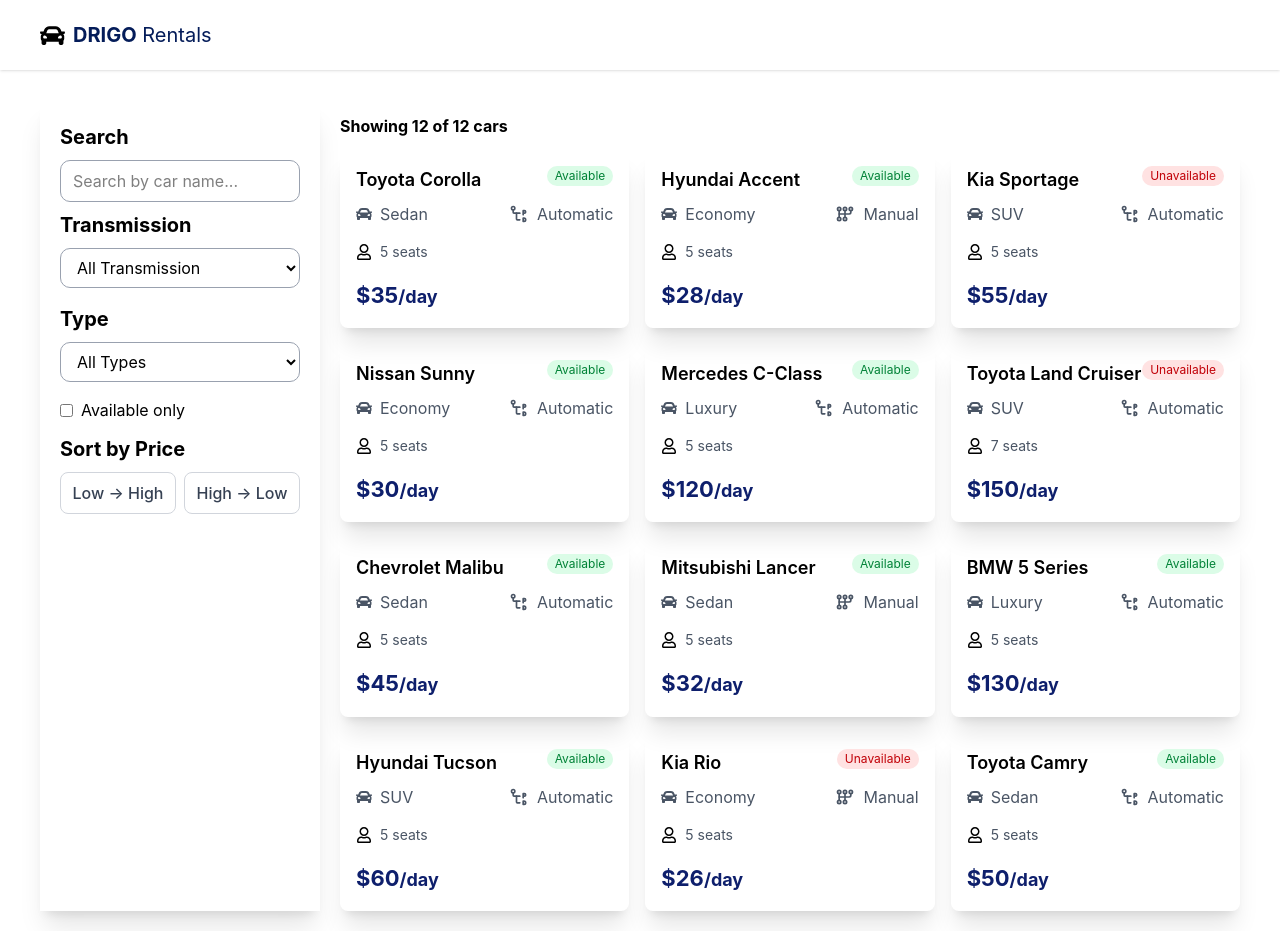
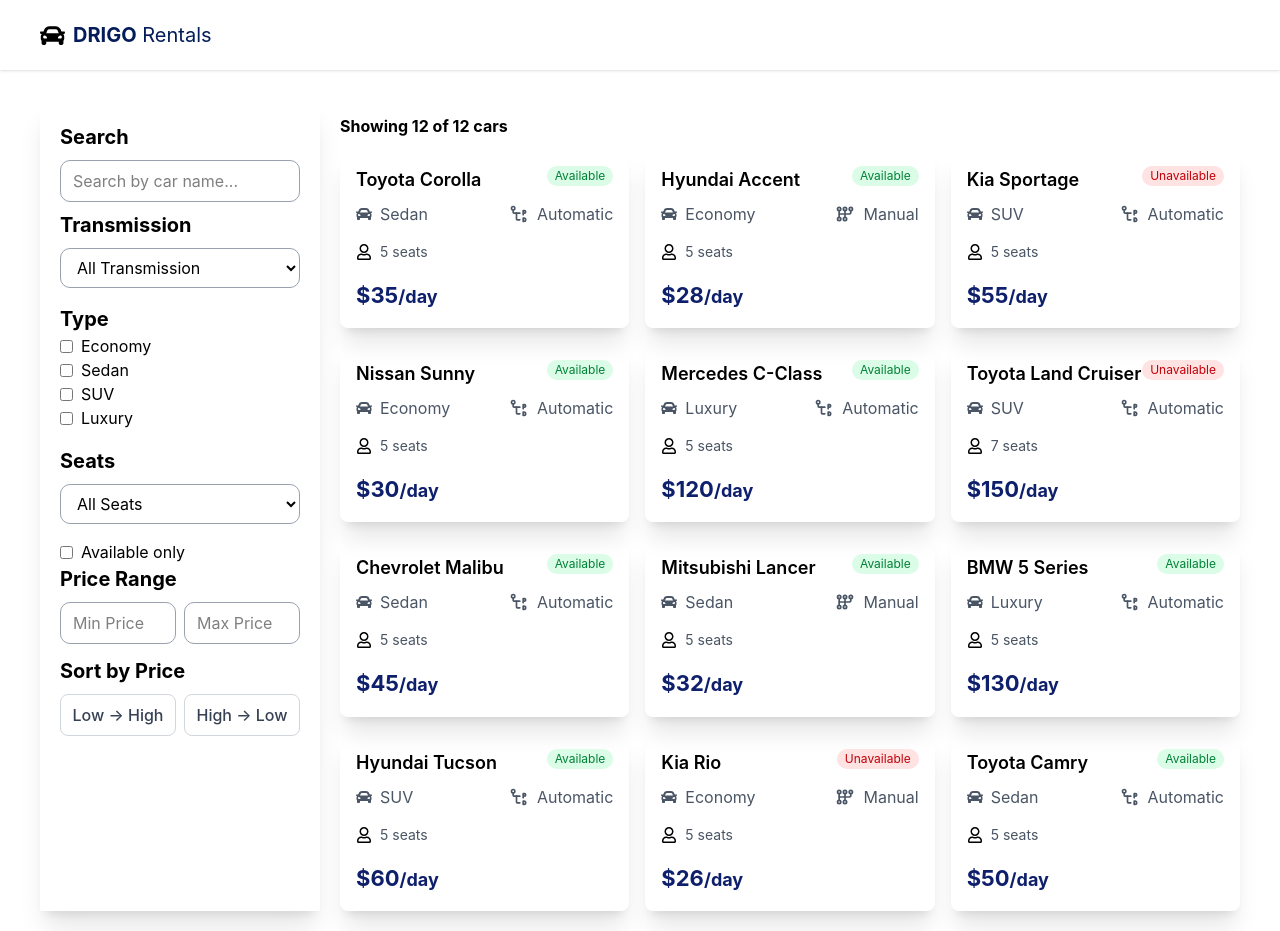
Before and after one commit to Baim55/Drigo-car-browser, a React (Vite) app: page / in a window 1280 px wide. Built offline with nearby package versions, Linux system fonts and the light colour scheme.

Commit message:
add price range, seats, and multi-select type filters

```diff
--- a/src/App.jsx
+++ b/src/App.jsx
@@ -14,6 +14,7 @@
 import ErrorState from "./components/ErrorState";
 import useCars from "./hooks/useCars";
 import filtersReducer, { initialFilters } from "./reducers/filtersReducer";
+import PriceRangeFilter from "./components/PriceRangeFilter";
 
 function App() {
   const { data: cars, loading, error, retry } = useCars();
@@ -26,29 +27,42 @@
       ...init,
       search: searchParams.get("q") || init.search,
       transmission: searchParams.get("transmission") || init.transmission,
-      type: searchParams.get("type") || init.type,
+      types: searchParams.get("types")
+        ? searchParams.get("types").split(",")
+        : init.types,
       availableOnly: searchParams.get("available") === "1",
+      priceMin: searchParams.get("priceMin") || init.priceMin,
+      priceMax: searchParams.get("priceMax") || init.priceMax,
+      seats: searchParams.get("seats") || init.seats,
       sort: searchParams.get("sort") || init.sort,
     }),
   );
 
   const debouncedSearch = useDebounce(filters.search, 300);
+  const debouncedPriceMin = useDebounce(filters.priceMin, 300);
+  const debouncedPriceMax = useDebounce(filters.priceMax, 300);
 
   const filteredCars = useMemo(() => {
     if (!cars) return [];
     const filtered = filterCars(cars, {
       search: debouncedSearch,
       transmission: filters.transmission,
-      type: filters.type,
+      types: filters.types,
       availableOnly: filters.availableOnly,
+      priceMin: debouncedPriceMin,
+      priceMax: debouncedPriceMax,
+      seats: filters.seats,
     });
     return sortCars(filtered, filters.sort);
   }, [
     cars,
     debouncedSearch,
     filters.transmission,
-    filters.type,
+    filters.types,
     filters.availableOnly,
+    debouncedPriceMin,
+    debouncedPriceMax,
+    filters.seats,
     filters.sort,
   ]);
 
@@ -64,12 +78,15 @@
     if (filters.transmission !== "All") {
       params.transmission = filters.transmission;
     }
-    if (filters.type !== "All") {
-      params.type = filters.type;
+    if (filters.types.length > 0) {
+      params.types = filters.types.join(",");
     }
     if (filters.availableOnly) {
       params.available = "1";
     }
+    if (filters.priceMin !== "") params.priceMin = filters.priceMin;
+    if (filters.priceMax !== "") params.priceMax = filters.priceMax;
+    if (filters.seats !== "All") params.seats = filters.seats;
     if (filters.sort !== "none") {
       params.sort = filters.sort;
     }
@@ -95,14 +112,24 @@
             onTransmissionChange={(value) =>
               dispatch({ type: "SET_TRANSMISSION", payload: value })
             }
-            type={filters.type}
-            onTypeChange={(value) =>
-              dispatch({ type: "SET_TYPE", payload: value })
+            types={filters.types}
+            onTypeToggle={(type) =>
+              dispatch({ type: "TOGGLE_TYPE", payload: type })
             }
             availableOnly={filters.availableOnly}
             onAvailableOnlyChange={(value) =>
               dispatch({ type: "SET_AVAILABLE_ONLY", payload: value })
             }
+            seats={filters.seats}
+            onSeatsChange={(value) =>
+              dispatch({ type: "SET_SEATS", payload: value })
+            }
+          />
+          <PriceRangeFilter
+            priceMin={filters.priceMin}
+            priceMax={filters.priceMax}
+            onPriceMinChange={(value) => dispatch({ type: "SET_PRICE_MIN", payload: value })}
+            onPriceMaxChange={(value) => dispatch({ type: "SET_PRICE_MAX", payload: value })}
           />
           <SortSelect
             sort={filters.sort}
--- a/src/components/FilterBar.jsx
+++ b/src/components/FilterBar.jsx
@@ -1,11 +1,16 @@
 function FilterBar({
   transmission,
   onTransmissionChange,
-  type,
-  onTypeChange,
+  types,
+  onTypeToggle,
   availableOnly,
   onAvailableOnlyChange,
+  seats,
+  onSeatsChange,
 }) {
+
+  const ALL_TYPES = ["Economy", "Sedan", "SUV", "Luxury"];
+
   return (
     <div className="flex flex-col gap-4 w-full">
       <div className="w-full">
@@ -23,16 +28,28 @@
 
       <div className="w-full">
         <p className="font-bold text-[20px]">Type</p>
+       {ALL_TYPES.map((t)=>(
+        <label key={t} className="flex items-center gap-2">
+          <input
+            type="checkbox"
+            checked={types.includes(t)}
+            onChange={() => onTypeToggle(t)}
+          />
+          {t}
+        </label>
+       ))}
+      </div>
+      <div className="w-full">
+        <p className="font-bold text-[20px]">Seats</p>
+
         <select
-          value={type}
-          onChange={(e) => onTypeChange(e.target.value)}
+          value={seats}
+          onChange={(e) => onSeatsChange(e.target.value)}
           className="w-full border border-gray-400 rounded-[10px] px-3 py-2 mt-2"
         >
-          <option value="All">All Types</option>
-          <option value="Economy">Economy</option>
-          <option value="Sedan">Sedan</option>
-          <option value="SUV">SUV</option>
-          <option value="Luxury">Luxury</option>
+          <option value="All">All Seats</option>
+          <option value="5">5 seats</option>
+          <option value="7">7 seats</option>
         </select>
       </div>
 
--- /dev/null
+++ b/src/components/PriceRangeFilter.jsx
@@ -0,0 +1,30 @@
+function PriceRangeFilter({
+  priceMin,
+  priceMax,
+  onPriceMinChange,
+  onPriceMaxChange,
+}) {
+  return (
+    <div className="w-full">
+      <p className="font-bold text-[20px] mb-2">Price Range</p>
+      <div className="flex gap-2">
+        <input
+          type="number"
+          placeholder="Min Price"
+          value={priceMin}
+          onChange={(e) => onPriceMinChange(e.target.value)}
+          className="w-1/2 border border-gray-400 rounded-[10px] px-3 py-2"
+        />
+        <input
+          type="number"
+          placeholder="Max Price"
+          value={priceMax}
+          onChange={(e) => onPriceMaxChange(e.target.value)}
+          className="w-1/2 border border-gray-400 rounded-[10px] px-3 py-2"
+        />
+      </div>
+    </div>
+  );
+}
+
+export default PriceRangeFilter;
--- a/src/reducers/filtersReducer.js
+++ b/src/reducers/filtersReducer.js
@@ -1,8 +1,11 @@
 export const initialFilters = {
   search: "",
   transmission: "All",
-  type: "All",
+  types: [],
   availableOnly: false,
+  priceMin: "",
+  priceMax: "",
+  seats: "All",
   sort: "none",
 };
 
@@ -12,10 +15,22 @@
       return { ...state, search: action.payload };
     case "SET_TRANSMISSION":
       return { ...state, transmission: action.payload };
-    case "SET_TYPE":
-      return { ...state, type: action.payload };
+    case "TOGGLE_TYPE": {
+      const type = action.payload;
+      const alreadySelected = state.types.includes(type);
+      const newTypes = alreadySelected
+        ? state.types.filter((t) => t !== type)
+        : [...state.types, type];
+      return { ...state, types: newTypes };
+    }
     case "SET_AVAILABLE_ONLY":
       return { ...state, availableOnly: action.payload };
+    case "SET_PRICE_MIN":
+      return { ...state, priceMin: action.payload };
+    case "SET_PRICE_MAX":
+      return { ...state, priceMax: action.payload };
+    case "SET_SEATS":
+      return { ...state, seats: action.payload };
     case "SET_SORT":
       return { ...state, sort: action.payload };
     case "RESET":
--- a/src/utils/filterCars.js
+++ b/src/utils/filterCars.js
@@ -1,4 +1,4 @@
-function filterCars(cars, { search, transmission, type, availableOnly }) {
+function filterCars(cars, { search, transmission, types, availableOnly,priceMin, priceMax, seats }) {
   return cars.filter((car) => {
     if (search && !car.name.toLowerCase().includes(search.toLowerCase())) {
       return false;
@@ -6,10 +6,19 @@
     if (transmission !== "All" && car.transmission !== transmission) {
       return false;
     }
-    if (type !== "All" && car.type !== type) {
+    if (types && types.length > 0 && !types.includes(car.type)) {
       return false;
     }
     if (availableOnly && !car.available) {
+      return false;
+    }
+    if(priceMin !== "" && car.pricePerDay  < parseFloat(priceMin)) {
+      return false;
+    }
+    if(priceMax !== "" && car.pricePerDay  > parseFloat(priceMax)) {
+      return false;
+    }
+    if(seats !== "All" && car.seats !== Number(seats)) {
       return false;
     }
     return true;
```
